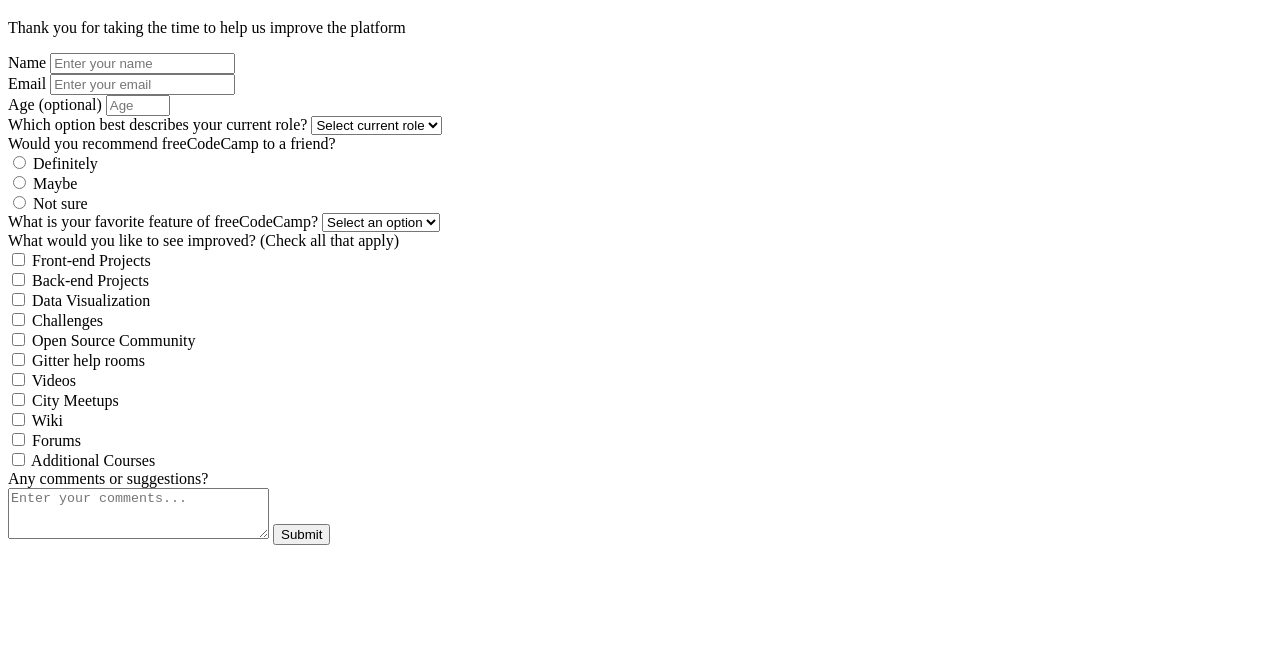
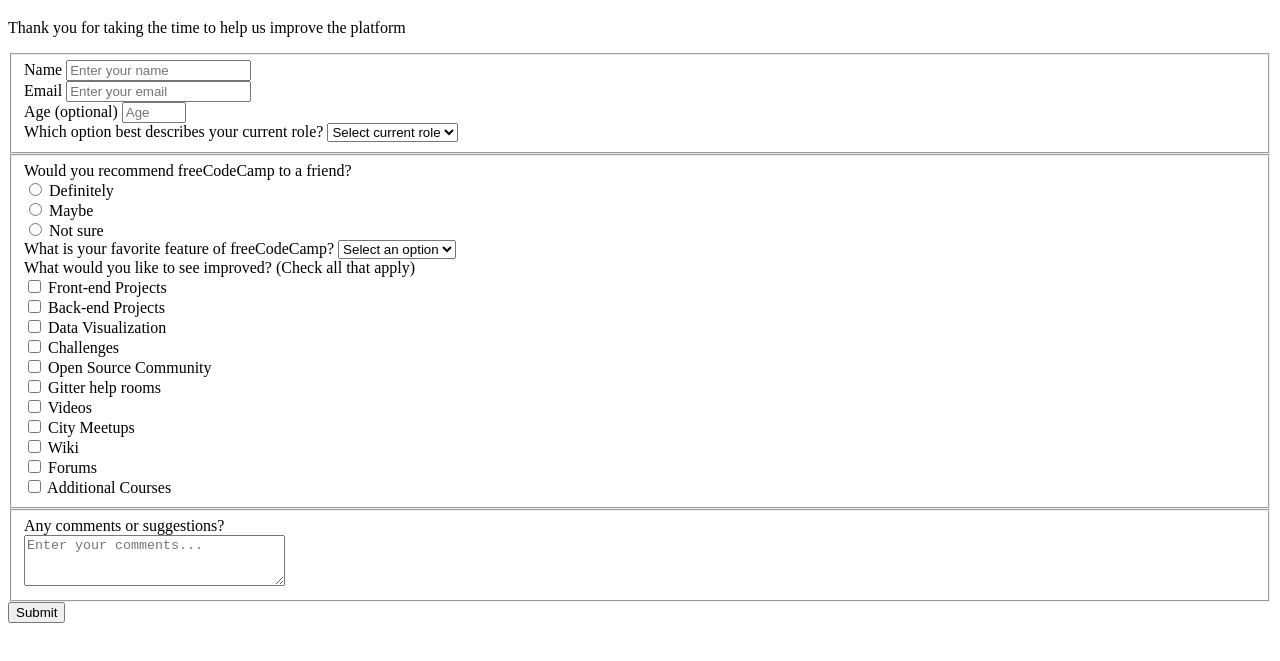
Before and after one commit to Abdulhadi13/abdulhadi13.github.io, a plain HTML site: page freeCodeCamp_Projects/Responsive_Web_Design/Survey_Forum/survey-form.html in a window 1280 px wide. Shown: the part 61-722 px from the top of the page. Drawn offline with Linux system fonts and the light colour scheme.

Commit message:
Add fieldsets to survey-form.html

```diff
--- a/freeCodeCamp_Projects/Responsive_Web_Design/Survey_Forum/survey-form.html
+++ b/freeCodeCamp_Projects/Responsive_Web_Design/Survey_Forum/survey-form.html
@@ -3,9 +3,9 @@
 
 <head>
 	<title>freeCodeCamp Survey Form</title>
-	<link rel="stylesheet" type="text/css" href="styles.css"/>
-	<meta name="viewport" content="width=device-width, initial-scale=1.0"/>
-	<meta charset="utf-8"/>
+	<link rel="stylesheet" type="text/css" href="styles.css" />
+	<meta name="viewport" content="width=device-width, initial-scale=1.0" />
+	<meta charset="utf-8" />
 </head>
 
 <body>
@@ -15,6 +15,7 @@
 	</header>
 	<main>
 		<form id="survey-form">
+			<fieldset id="personal-info-fieldset">
 				<label id="name-label">
 					Name <input id="name" type="text" placeholder="Enter your name" required />
 				</label>
@@ -35,6 +36,8 @@
 						<option>Other</option>
 					</select>
 				</label>
+			</fieldset>
+			<fieldset id="questions-fieldset">
 				<label>Would you recommend freeCodeCamp to a friend?</label>
 				<label>
 					<input name="radio-options" type="radio" value="definitely" /> Definitely
@@ -89,8 +92,11 @@
 				<label>
 					<input type="checkbox" value="additional-courses" /> Additional Courses
 				</label>
+			</fieldset>
+			<fieldset id="comments-fieldset">
 				<label for="comments-textarea">Any comments or suggestions?</label>
 				<textarea id="comments-textarea" rows="3" cols="30" placeholder="Enter your comments..."></textarea>
+			</fieldset>
 			<input id="submit" type="submit" />
 		</form>
 	</main>
```
Lines whose indentation alone changed are shown as unchanged.
